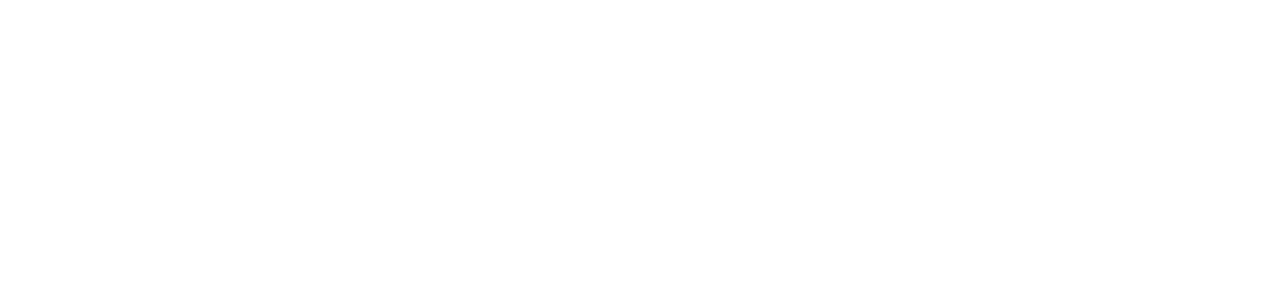
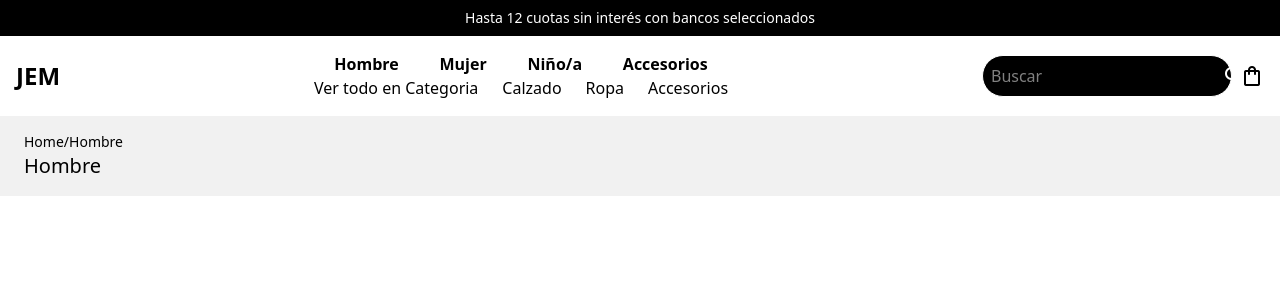
Before and after one commit to JeronimoCortez/ECommerceJemFront, a React (Vite) app: page / in a window 1280 px wide. Shown: the top 300 px of the page. Built offline with nearby package versions, Linux system fonts and the light colour scheme.

Commit message:
vista seccion hombre y seccion mujer

```diff
--- a/src/App.tsx
+++ b/src/App.tsx
@@ -1,5 +1,11 @@
+import ViewHM from "./components/screen/viewHM";
+
 function App() {
-  return <></>;
+  return (
+    <>
+      <ViewHM />
+    </>
+  );
 }
 
 export default App;
--- /dev/null
+++ b/src/components/screen/ViewHM.tsx
@@ -0,0 +1,15 @@
+import Filter from "../ui/Filter/Filter";
+import Header from "../ui/Header/Header";
+import Location from "../ui/Location/Location";
+
+const ViewHM = () => {
+  return (
+    <div>
+      <Header />
+      <Filter />
+      <Location />
+    </div>
+  );
+};
+
+export default ViewHM;
--- /dev/null
+++ b/src/components/ui/Filter/Filter.tsx
@@ -0,0 +1,35 @@
+const Filter = () => {
+  return (
+    <div className="flex justify-between items-center p-4">
+      <h4 className="text-2xl font-bold">JEM</h4>
+      <div>
+        <div className="flex justify-around items-center font-bold">
+          <a href="">Hombre</a>
+          <a href="">Mujer</a>
+          <a href="">Niño/a</a>
+          <a href="">Accesorios</a>
+        </div>
+        <div className="flex justify-between items-center gap-6 ">
+          <a href="">Ver todo en {"Categoria"}</a>
+          <a href="">Calzado</a>
+          <a href="">Ropa</a>
+          <a href="">Accesorios</a>
+        </div>
+      </div>
+      <div className="flex items-center gap-2">
+        <div className="flex justify-around items-center border rounded-full w-[250px] p-2 bg-[#000] text-white">
+          <input
+            placeholder="Buscar"
+            className="all:unset focus:outline-none focus:ring-0"
+          />
+          <span className="material-symbols-outlined hover:cursor-pointer">
+            search
+          </span>
+        </div>
+        <span className="material-symbols-outlined">shopping_bag</span>
+      </div>
+    </div>
+  );
+};
+
+export default Filter;
--- /dev/null
+++ b/src/components/ui/Header/Header.tsx
@@ -0,0 +1,9 @@
+const Header = () => {
+  return (
+    <div className="bg-black text-white text-center py-2 text-sm">
+      Hasta 12 cuotas sin interés con bancos seleccionados
+    </div>
+  );
+};
+
+export default Header;
--- /dev/null
+++ b/src/components/ui/Location/Location.tsx
@@ -0,0 +1,10 @@
+const Location = () => {
+  return (
+    <div className="flex flex-col justify-center p-6 h-[80px] w-full bg-[#F1F1F1]">
+      <p className="text-sm">{"Home/Hombre"}</p>
+      <h4 className="text-xl">{"Hombre"}</h4>
+    </div>
+  );
+};
+
+export default Location;
```
